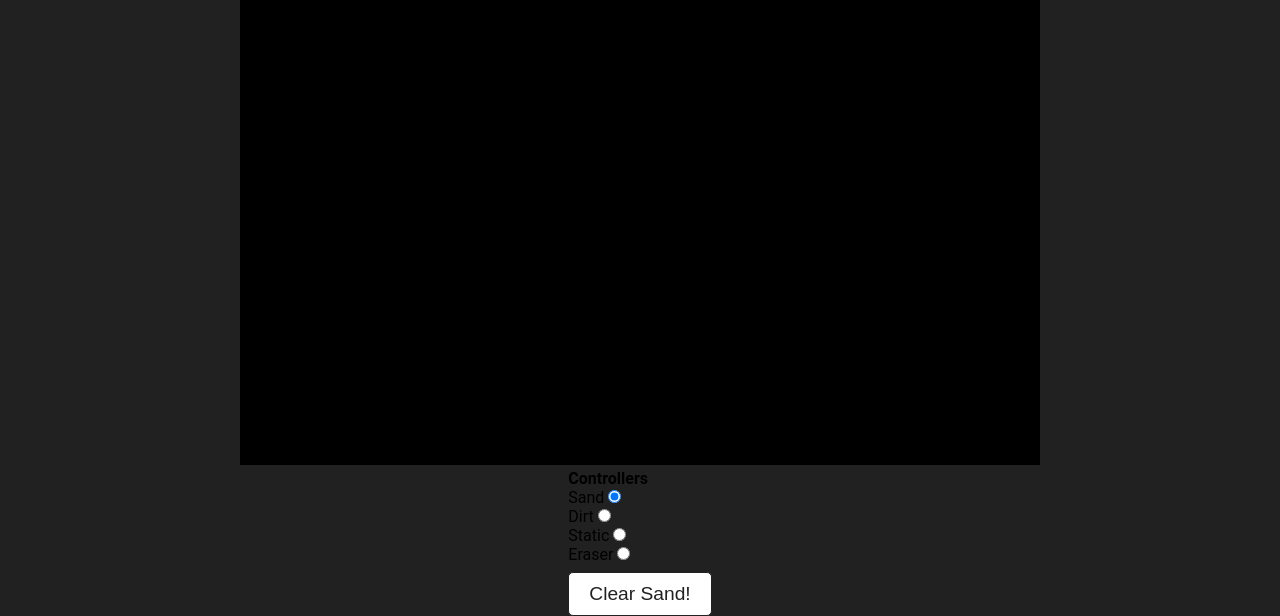
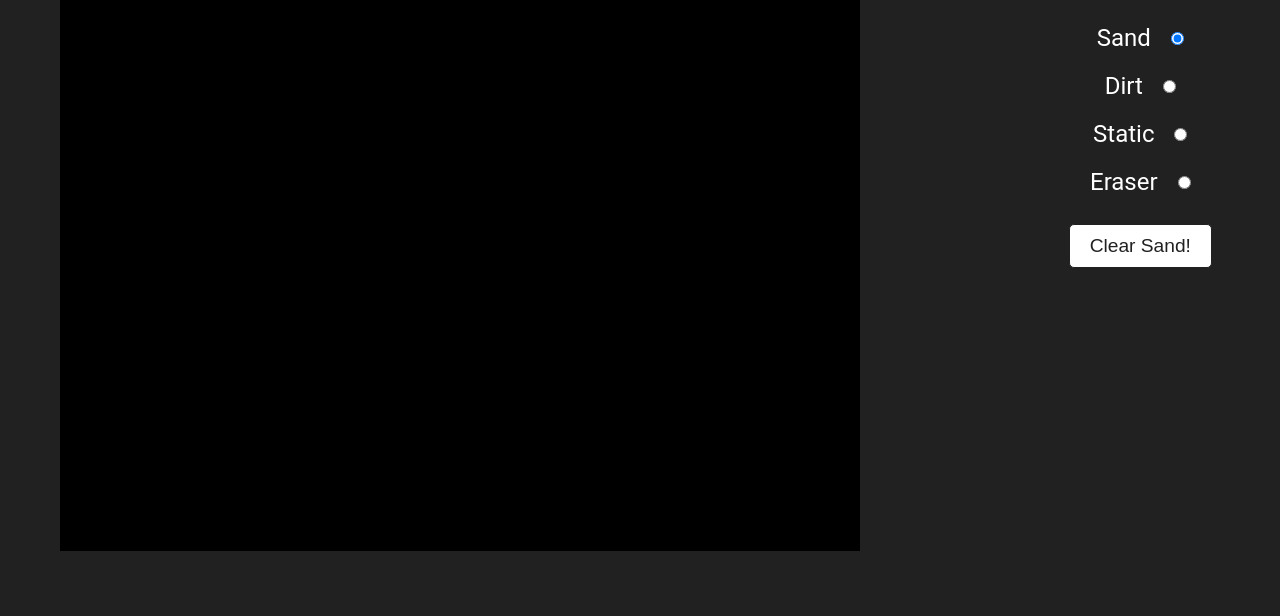
Before and after one commit to Marllon-Freitas/sand-simulation-js, a plain HTML site: page index.html in a window 1280 px wide. Shown: the part 293-909 px from the top of the page. After the commit the page ends 844 px from the top, so only its background shows below. Drawn offline with Linux system fonts and the light colour scheme.

Commit message:
feat: adding new materials selection buttons styles

```diff
--- a/css/style.css
+++ b/css/style.css
@@ -43,8 +43,53 @@ button:hover {
   margin: 0 auto;
   padding: 0 20px;
   display: flex;
-  flex-direction: column;
+  align-items: center;
+  justify-content: space-between;
+  height: 100vh;
+}
+
+.main {
+  display: flex;
   align-items: center;
   justify-content: center;
-  height: 100vh;
+  flex-direction: column;
+  gap: 20px;
 }
+
+.controllers {
+  display: flex;
+  align-items: center;
+  justify-content: center;
+  flex-direction: column;
+  flex-wrap: wrap;
+  gap: 20px;
+}
+
+.controllers h4 {
+  font-size: 2rem;
+  color: var(--secondary-color);
+  margin-bottom: 20px;
+
+}
+
+.controller {
+  display: flex;
+  align-items: center;
+  justify-content: center;
+  gap: 20px;
+}
+
+.controller label {
+  font-size: 1.5rem;
+  color: var(--secondary-color);
+}
+
+.controller input {
+  padding: 10px 20px;
+  border: 1px solid var(--secondary-color);
+  border-radius: 5px;
+  background-color: var(--primary-color);
+  color: var(--secondary-color);
+  font-size: 1.2rem;
+  text-align: center;
+}
```
